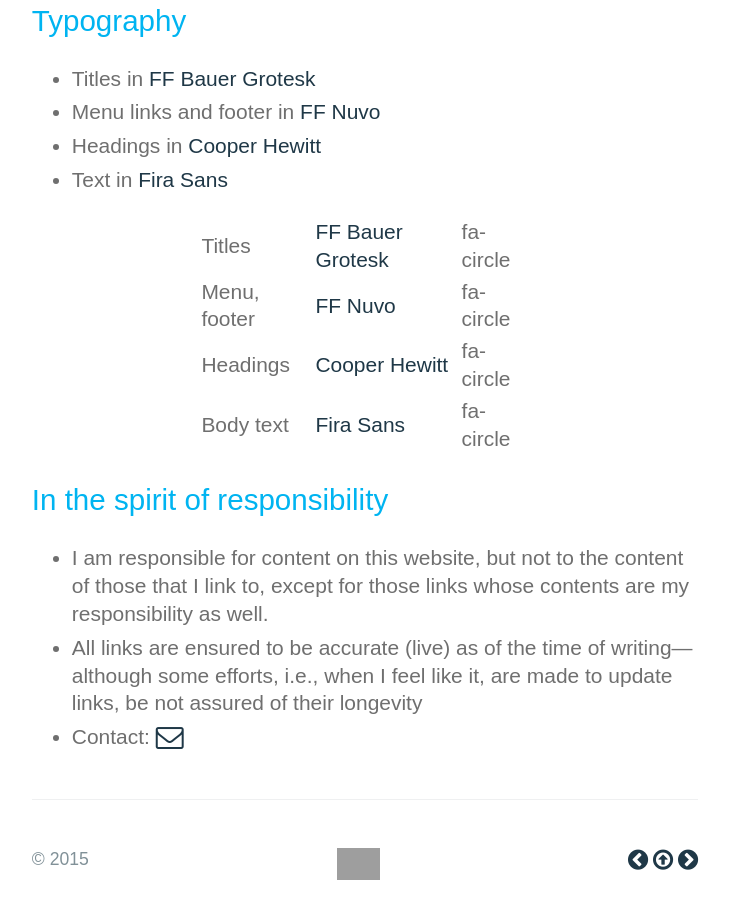
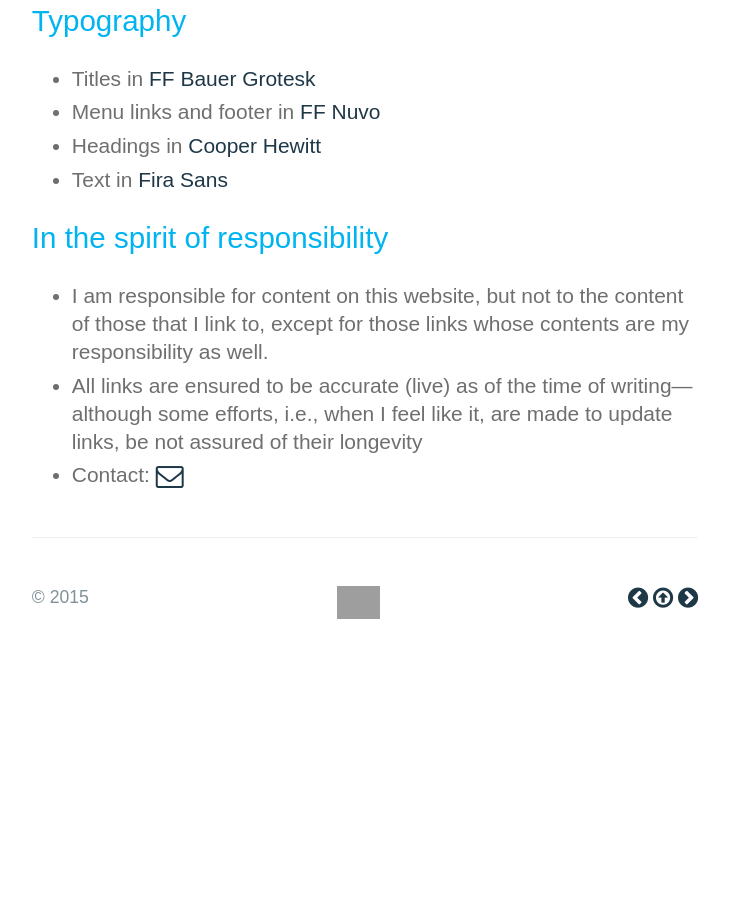
Before and after one commit to a-mar/a-mar.github.io, a Jekyll site: the page built from about/index.html, in a window 1280 px wide, cut to the strip 926-1876 px from the top of the page. Shown: the top 919 px of the strip, without its empty margins (275-1005 px from the left). Built offline with Jekyll 4.4.1, drawn with Linux system fonts in a browser that asks for light colours; nearby versions of some CDN libraries; some web fonts are replaced; library files that are not in the unit come from our copies; Markdown is read by kramdown in place of the engine named in the settings; after the commit the page ends 1615 px from its top, so only the background shows below that; grey boxes are pictures that could not be loaded.

Commit message:
Update index.html

```diff
--- a/about/index.html
+++ b/about/index.html
@@ -25,28 +25,6 @@
 	<li>Headings in <a target="_blank" title="Cooper Hewitt" href="http://www.cooperhewitt.org/open-source-at-cooper-hewitt/cooper-hewitt-the-typeface-by-chester-jenkins/">Cooper Hewitt</a></li>
 	<li>Text in <a target="_blank" title="Fira Sans" href="http://www.carrois.com/fira-4-1/">Fira Sans</a></li>
 </ul>
-<table style="width:50%;margin-right:auto;margin-left:auto;">
-  <tr>
-    <td>Titles</td>
-    <td><a target="_blank" title="FF Bauer Grotesk" href="https://www.fontfont.com/fonts/bauer-grotesk">FF Bauer Grotesk</a></td>
-    <td>fa-circle</td>
-  </tr>
-  <tr>
-    <td>Menu, footer</td>
-    <td><a target="_blank" title="FF Nuvo" href="https://www.fontfont.com/fonts/nuvo">FF Nuvo</a></td>
-    <td>fa-circle</td>
-  </tr>
-  <tr>
-    <td>Headings</td>
-    <td><a target="_blank" title="Cooper Hewitt" href="http://www.cooperhewitt.org/open-source-at-cooper-hewitt/cooper-hewitt-the-typeface-by-chester-jenkins/">Cooper Hewitt</a></td>
-    <td>fa-circle</td>
-  </tr>
-  <tr>
-    <td>Body text</td>
-    <td><a target="_blank" title="Fira Sans" href="http://www.carrois.com/fira-4-1/">Fira Sans</a></td>
-    <td>fa-circle</td>
-  </tr>
-</table>
 
 <h2>In the spirit of responsibility</h2>
 <ul>
```
